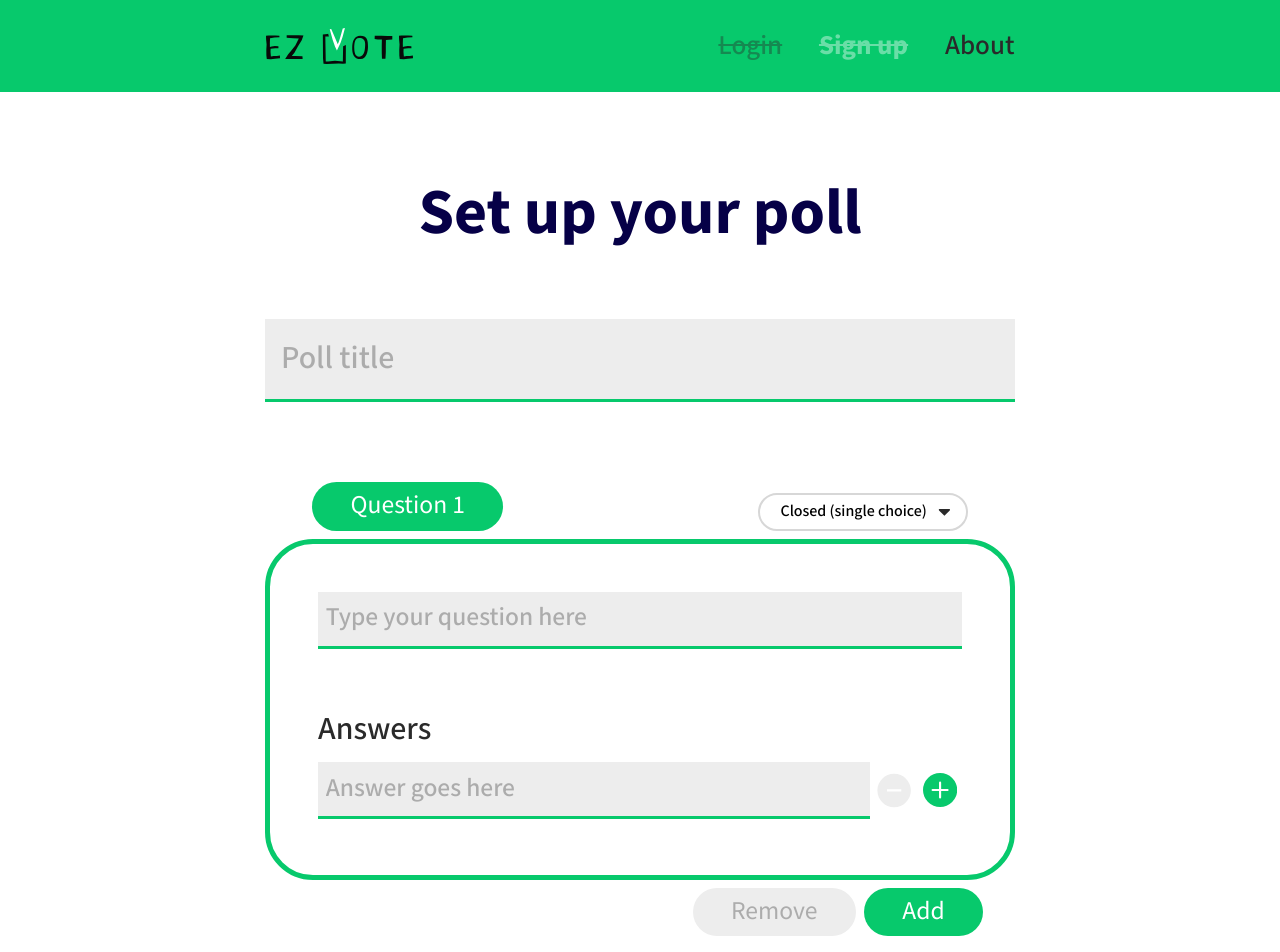
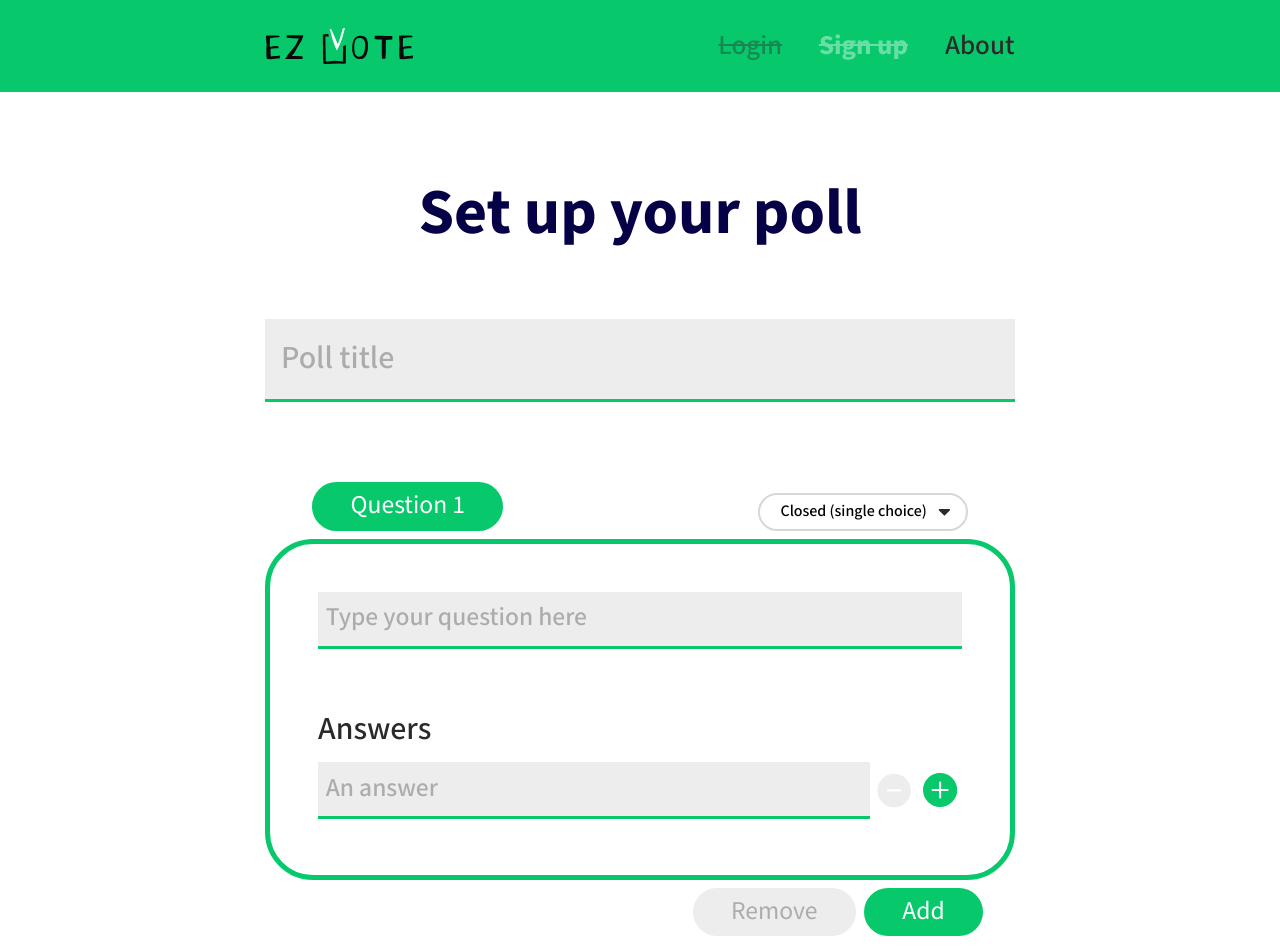
Before and after one commit to mp-martin/ez-vote-front, a React (Create React App) app: page /addpoll in a window 1280 px wide. Shown: the top 952 px of the page. Built offline with nearby package versions, Linux system fonts and the light colour scheme; no server answers.

Commit message:
UX bugfixing

```diff
--- a/src/components/AddAnswer/AddAnswer.tsx
+++ b/src/components/AddAnswer/AddAnswer.tsx
@@ -33,7 +33,7 @@ export const AddAnswer = (props: Props) => {
 		const lastAnsIdx = props.answerFields.length - 1;
 		const {answers} = props;
 
-		inputRef.current.value = answers[currAnsIdx] ? answers[currAnsIdx].answerBody : 'Answer goes here';
+		inputRef.current.value = answers[currAnsIdx] ? answers[currAnsIdx].answerBody : '';
 
 		if (currAnsIdx === 0 && lastAnsIdx === 0) {
 			setInactiveRemoveAnswer(true);
@@ -59,7 +59,7 @@ export const AddAnswer = (props: Props) => {
 		<div className='addAnswer__answer-row'>
 			<input
 				className='addAnswer__answer-field'
-				defaultValue={`Answer ${props.answerNumber + 1}...`} ref={inputRef} onChange={e => {
+				placeholder='An answer' ref={inputRef} onChange={e => {
 					handleUpdateAnswer(e.target.value);
 				}} minLength={1}/>
 			<button className='addAnswer__rem-button' onClick={e => {
--- a/src/components/AddPoll/AddPoll.css
+++ b/src/components/AddPoll/AddPoll.css
@@ -15,9 +15,13 @@
     padding: 0.5em;
     font-size: 2em;
     font-weight: 500;
-    color: #ACACAC;
+    color: var(--color-text);
     margin-bottom: 1em;
     width: 100%
+}
+
+.addPoll__container input::placeholder {
+    color: #ACACAC;
 }
 
 .addPoll__container input:focus-visible {
--- a/src/components/AddPoll/AddPoll.tsx
+++ b/src/components/AddPoll/AddPoll.tsx
@@ -1,4 +1,4 @@
-import React, {type FormEvent, useContext, useEffect, useState} from 'react';
+import React, {type FormEvent, useContext, useEffect, useRef, useState} from 'react';
 import './AddPoll.css';
 import {
 	type SuccessMsgNewPoll,
@@ -37,6 +37,7 @@ export const AddPoll = () => {
 	const [loading, setLoading] = useState(false);
 	const [id, setId] = useState('');
 	const {showMessage, setShowMessage} = useContext(MessageContext);
+	const inputRef = useRef<HTMLInputElement>(null!);
 
 	useEffect(() => {
 		setPollData(pollData => ({
@@ -112,7 +113,8 @@ export const AddPoll = () => {
 				<form onSubmit={savePoll}>
 					<input
 						type='text'
-						defaultValue='Poll title'
+						placeholder='Poll title'
+						ref={inputRef}
 						onChange={e => {
 							updatePollHeader('pollTitle', e.target.value);
 						}}
--- a/src/components/AddPoll/AddPollSuccess.tsx
+++ b/src/components/AddPoll/AddPollSuccess.tsx
@@ -9,6 +9,8 @@ type Props = {
 
 export const AddPollSuccess = (props: Props) => {
 	const [value, copy] = useCopyToClipboard();
+	const location = window.location.hostname;
+	console.log(location);
 
 	return (
 		<div className='addPoll__container'><h1>Poll &apos;<span
@@ -18,10 +20,10 @@ export const AddPollSuccess = (props: Props) => {
 
 		<div className='addPoll__final-link'><p>Share this link with others so they can start voting:</p>
 			<div className='addPoll__final-link_address'>
-				<a href={`http://localhost:3000/poll/${props.id}`}>Link to your poll</a>
+				<a href={`https://${location}/poll/${props.id}`}>Link to your poll</a>
 				<div className='addPoll__copy-to-clipboard'><p>Copy to clipboard:</p> <FaCopy size={'2em'}
 					className='addPoll__copy-button'
-					onClick={async () => copy(`http://localhost:3000/poll/${props.id}`)}></FaCopy>
+					onClick={async () => copy(`https://${location}/poll/${props.id}`)}></FaCopy>
 				</div>
 			</div>
 		</div>
--- a/src/components/AddQuestion/AddQuestion.tsx
+++ b/src/components/AddQuestion/AddQuestion.tsx
@@ -106,7 +106,7 @@ export const AddQuestion = (props: Props) => {
 				<label>
 					<input
 						type='text'
-						defaultValue='Type your question here'
+						placeholder='Type your question here'
 						onChange={e => {
 							updateQuestionHeader('questionBody', e.target.value);
 						}}
--- a/src/components/PollToFill/PollToFillSuccess.tsx
+++ b/src/components/PollToFill/PollToFillSuccess.tsx
@@ -10,6 +10,7 @@ type Props = {
 
 export const PollToFillSuccess = (props: Props) => {
 	const [value, copy] = useCopyToClipboard();
+	const location = window.location.hostname;
 
 	return (
 		<div className='addPoll__container'><h1>Your answer to &apos;<span
@@ -19,10 +20,10 @@ export const PollToFillSuccess = (props: Props) => {
 
 		<div className='addPoll__final-link'><p>To see the results, go to this link:</p>
 			<div className='addPoll__final-link_address'>
-				<a href={`http://localhost:3000/poll/${props.id}/results`}>Link to the results</a>
+				<a href={`https://${location}/poll/${props.id}/results`}>Link to the results</a>
 				<div className='addPoll__copy-to-clipboard'><p>Copy to clipboard:</p> <FaCopy size={'2em'}
 					className='addPoll__copy-button'
-					onClick={async () => copy(`http://localhost:3000/poll/${props.id}/results`)}></FaCopy>
+					onClick={async () => copy(`https://${location}/poll/${props.id}/results`)}></FaCopy>
 				</div>
 			</div>
 		</div>
```
